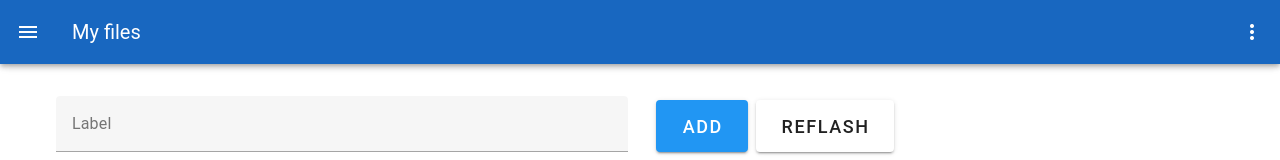
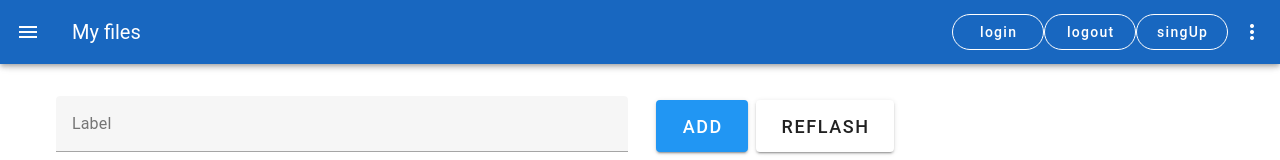
Before and after one commit to alvisLu/vuetify-ui-test, a Vue app: page / in a window 1280 px wide. Shown: the top 160 px of the page. Built offline with nearby package versions, Linux system fonts and the light colour scheme; no server answers; the database is empty.

Commit message:
test login, logout, singup

```diff
--- a/src/views/NavigationView.vue
+++ b/src/views/NavigationView.vue
@@ -5,6 +5,9 @@
         <v-app-bar-nav-icon variant="text" @click.stop="drawer = !drawer"></v-app-bar-nav-icon>
         <v-toolbar-title>My files</v-toolbar-title>
         <v-spacer></v-spacer>
+        <Login />
+        <Logout />
+        <SignUp />
         <v-btn variant="text" icon="mdi-dots-vertical" @click="dots"></v-btn>
       </v-app-bar>
 
@@ -38,6 +41,9 @@
 <script setup>
 import { ref } from 'vue'
 import { RouterView } from 'vue-router'
+import Login from '../components/Login.vue'
+import Logout from '../components/Logout.vue'
+import SignUp from '../components/SignUp.vue'
 
 const drawer = ref(false)
 const items = ref([
```
